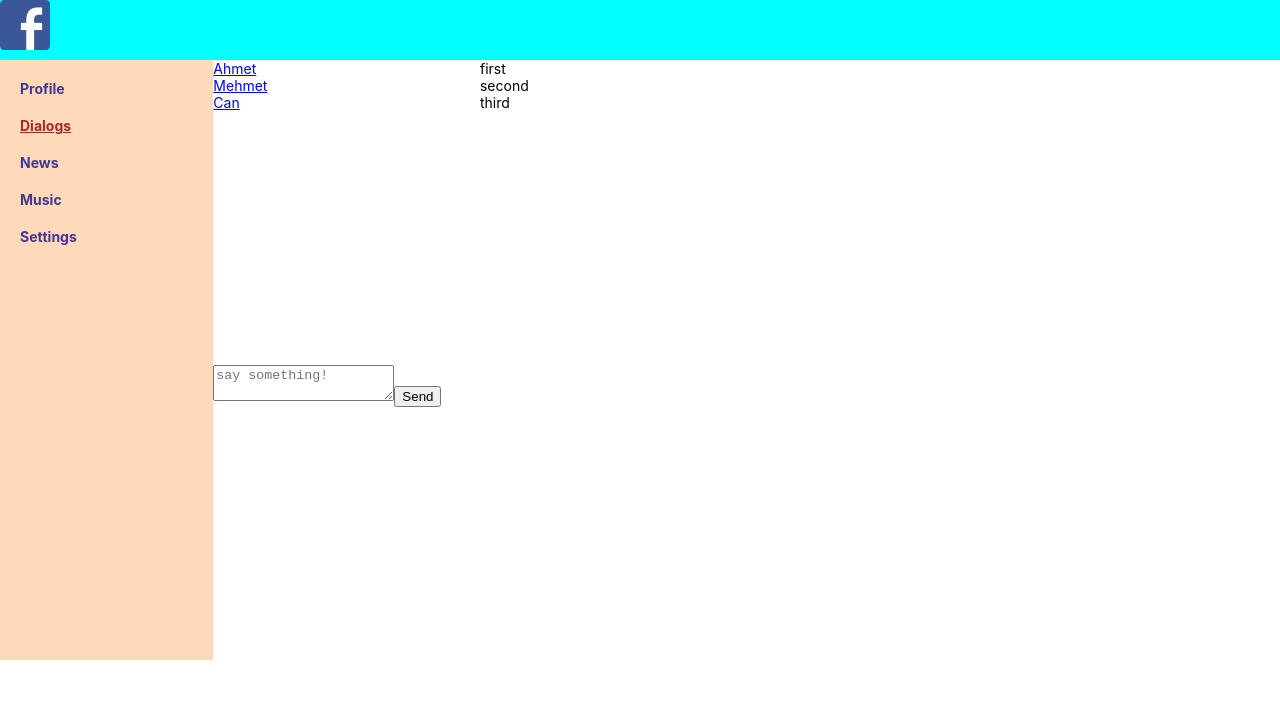
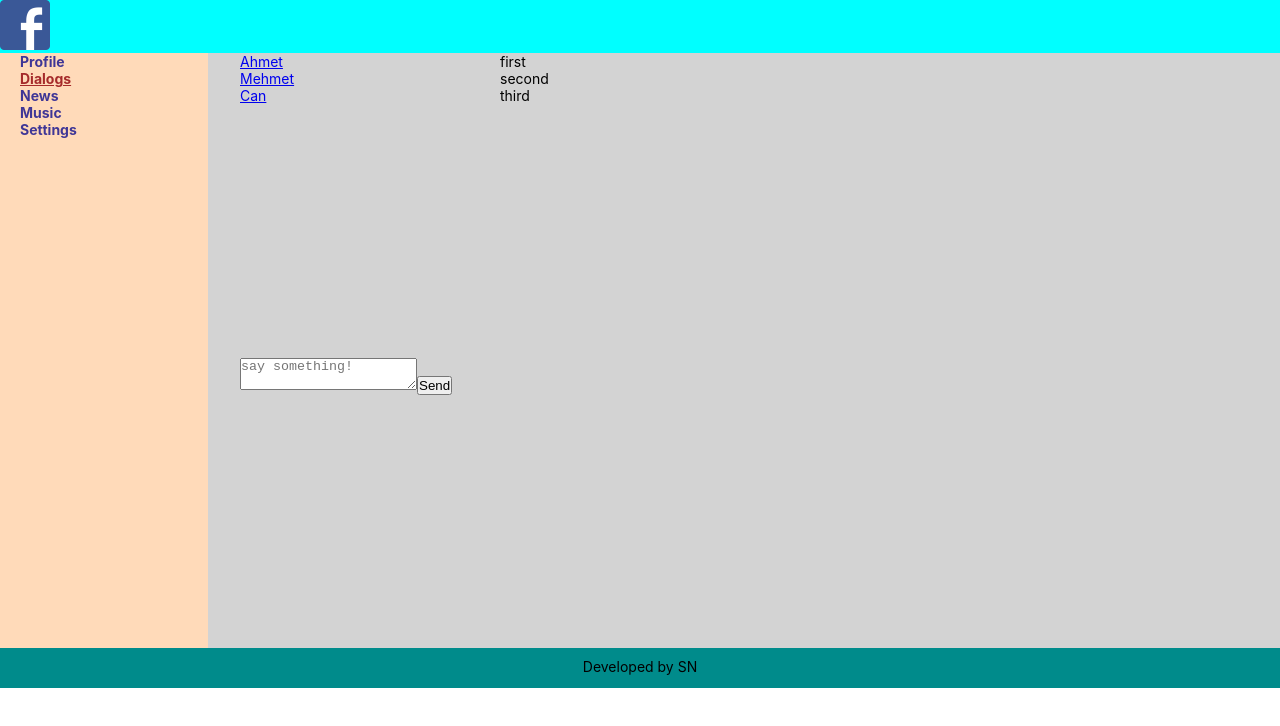
Before and after one commit to coffee8/react_social_media, a React (Create React App) app: page /dialogs in a window 1280 px wide. Shown: the top 726 px of the page. Built offline with nearby package versions, Linux system fonts and the light colour scheme.

Commit message:
dialogs reducer fixed, footer added, some changes in css

```diff
--- a/src/App.css
+++ b/src/App.css
@@ -1,14 +1,17 @@
+*{
+    margin: 0;
+    padding: 0;
+}
+
+
 .app-wrapper {
+    min-height: 100%;
     display: grid;
 
+    grid-template: minmax(50px, auto) 595px minmax(40px, auto) / 1fr;
+
     grid-template-areas:
-    "header header"
-    "navbar content_";
-    grid-template-rows: 60px 600px;
-    grid-template-columns: 2fr 10fr;
+    "header"
+    "content"
+    "footer";
 }
-
-.app-wrapper-content {
-    grid-area: content_;
-    background-color: aliceblue;
-}
--- a/src/App.js
+++ b/src/App.js
@@ -4,19 +4,16 @@ import Profile from './components/Profile/Profile.jsx';
 import Navbar from "./components/Navbar/Navbar";
 import {BrowserRouter, Route, Routes} from "react-router-dom";
 import DialogsContainer from "./components/Dialogs/DialogsContainer";
+import Footer from "./components/Footer/Footer";
+import Content from "./components/Content/Content";
 
 function App() {
     return (
         <BrowserRouter>
             <div className="app-wrapper">
                 <Header/>
-                <Navbar/>
-                <Routes className="app-wrapper-content">
-                    <Route path='/profile/*'
-                           element={<Profile />}/>
-                    <Route path='/dialogs/*'
-                           element={<DialogsContainer />}/>
-                </Routes>
+                <Content/>
+                <Footer/>
             </div>
         </BrowserRouter>
     );
--- /dev/null
+++ b/src/components/Content/Content.jsx
@@ -0,0 +1,21 @@
+import Navbar from "../Navbar/Navbar";
+import {Route, Routes} from "react-router-dom";
+import Profile from "../Profile/Profile";
+import DialogsContainer from "../Dialogs/DialogsContainer";
+import styles from './Content.module.css';
+
+const Content = () => {
+    return (
+        <div className={styles.content}>
+            <Navbar/>
+            <Routes className="app-wrapper-content">
+                <Route path='/profile/*'
+                       element={<Profile/>}/>
+                <Route path='/dialogs/*'
+                       element={<DialogsContainer/>}/>
+            </Routes>
+        </div>
+    )
+}
+
+export default Content;
--- /dev/null
+++ b/src/components/Content/Content.module.css
@@ -0,0 +1,8 @@
+.content {
+    background-color: lightgray;
+    grid-area: content;
+    display: grid;
+    grid-template: 1fr/1fr 5fr;
+    column-gap: 2rem;
+    position: relative;
+}
--- /dev/null
+++ b/src/components/Footer/Footer.jsx
@@ -0,0 +1,11 @@
+import styles from './Footer.module.css'
+
+const Footer = () => {
+    return (
+        <div className={styles.footer}>
+            Developed by SN
+        </div>
+    )
+}
+
+export default Footer;
--- /dev/null
+++ b/src/components/Footer/Footer.module.css
@@ -0,0 +1,6 @@
+.footer {
+    background-color: darkcyan;
+    grid-area: footer;
+    text-align: center;
+    padding: 10px;
+}
--- a/src/components/Header/Header.module.css
+++ b/src/components/Header/Header.module.css
@@ -1,7 +1,7 @@
 
 .header {
+    background-color: aqua;
     grid-area: header;
-    background-color: aqua;
 }
 
 .img {
--- a/src/components/Navbar/Navbar.module.css
+++ b/src/components/Navbar/Navbar.module.css
@@ -1,11 +1,9 @@
 .navbar {
-    grid-area: navbar;
     background-color: peachpuff;
 }
 
 .item {
     margin-left: 20px;
-    margin-top: 20px;
     font-weight: bold;
 }
 
--- a/src/redux/DialogReducer.js
+++ b/src/redux/DialogReducer.js
@@ -24,7 +24,7 @@ const dialogReducer = (state = initialState, action) => {
             return {
                 ...state,
                 messageData: [...state.messageData, newMessage],
-                newPostText: ''
+                newMessageText: ''
             };
         }
         case UPDATE_NEW_MESSAGE_TEXT: {
```
